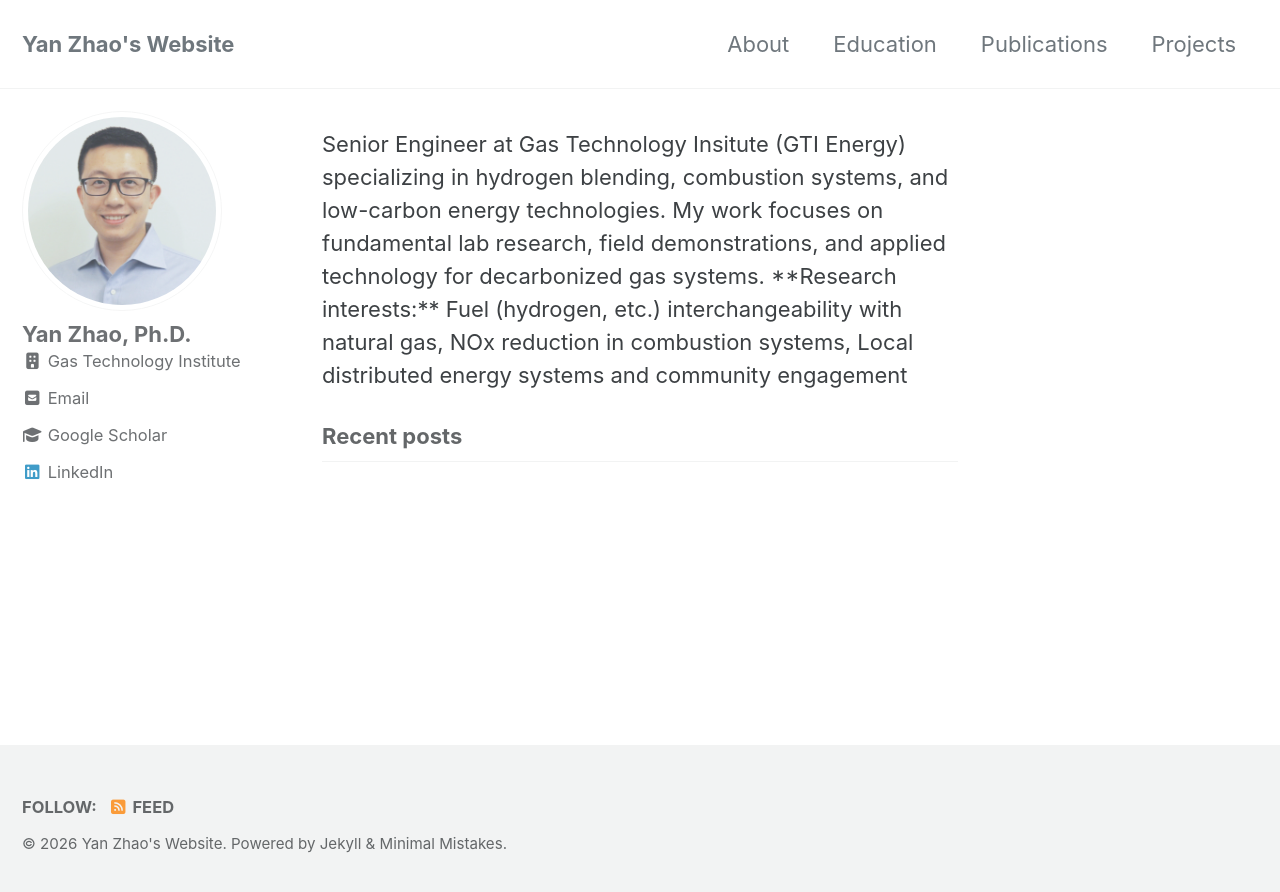
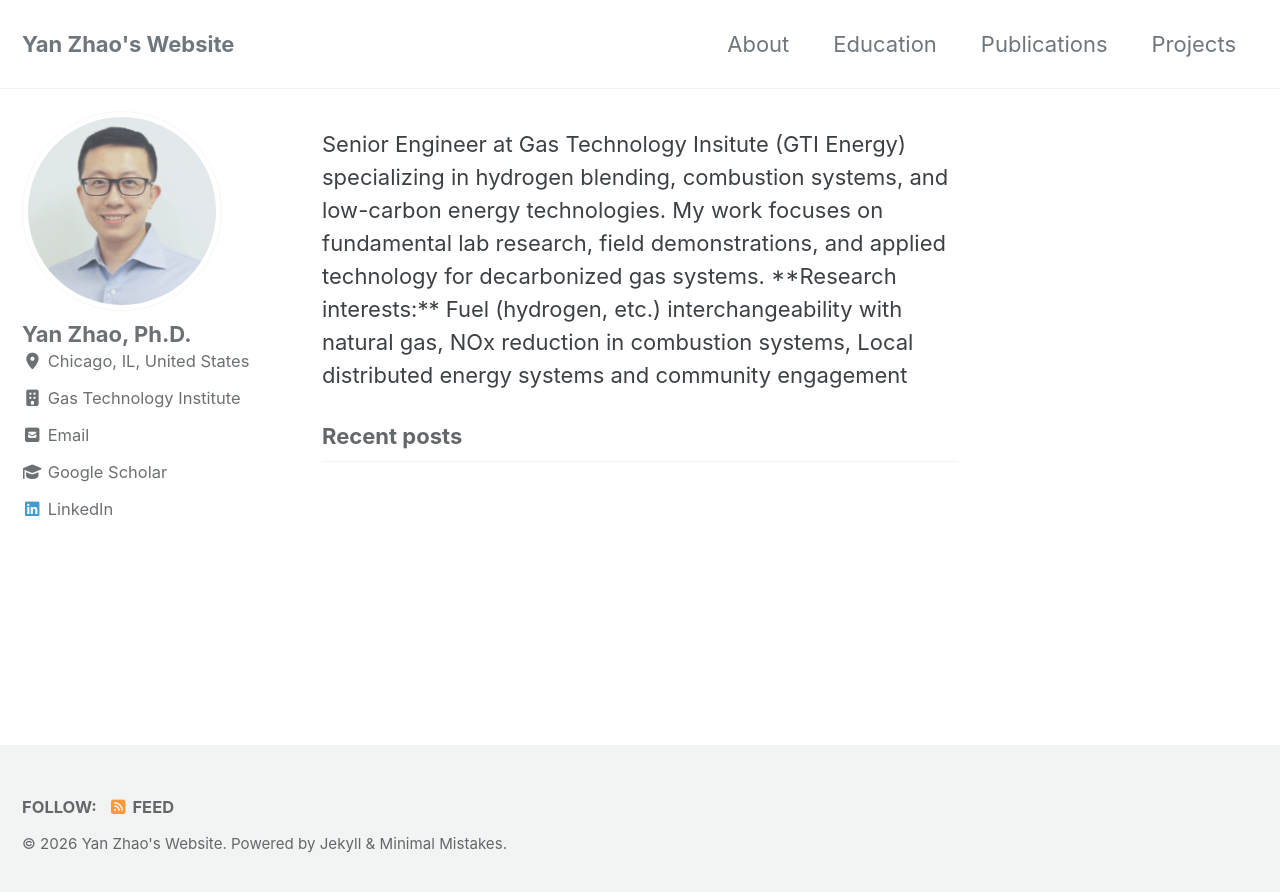
Before and after one commit to yanzhaoenergy/yanzhaoenergy.github.io, a Jekyll site: the page built from index.html, in a window 1280 px wide. Shown: the top 892 px of the page. Built offline with Jekyll 4.4.1, drawn with Linux system fonts in a browser that asks for light colours; cached includes are drawn as plain includes; the list of posts is cut into pages by our own code.

```diff
--- a/_config.yml
+++ b/_config.yml
@@ -121,7 +121,7 @@ author:
   links:
     - label: "Chicago, IL, United States"
       icon: "fas fa-map-marker-alt"
-      url:
+      url: ""
     - label: "Gas Technology Institute"
       icon: "fas fa-building"
       url: "https://www.gti.energy"
```
